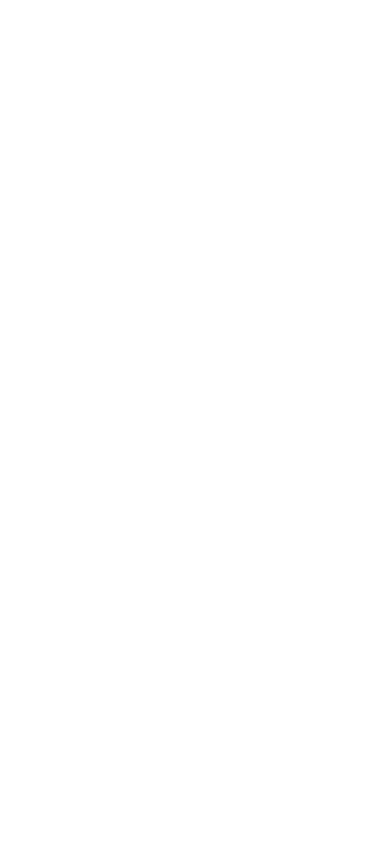
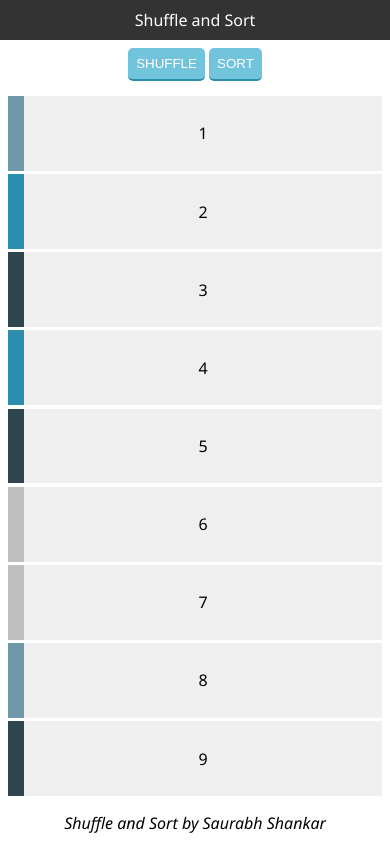
Before and after one commit to sshankar02/oh-suffle-sort, a plain HTML site: page index.html in a window 390 px wide. Drawn offline with Linux system fonts and the light colour scheme.

Commit message:
mobile view

```diff
--- a/app.js
+++ b/app.js
@@ -0,0 +1,27 @@
+// Defining initial state
+initialState = {
+    1: "#6F98A8",
+    2: "#2B8EAD",
+    3: "#2F454E",
+    4: "#2B8EAD",
+    5: "#2F454E",
+    6: "#BFBFBF",
+    7: "#BFBFBF",
+    8: "#6F98A8",
+    9: "#2F454E",
+};
+const initialStateNums = Object.keys(initialState);
+
+const renderCards = (_nums) => {
+    const nums = _nums; // immutability
+    const arrElements = document.querySelectorAll(".card-grid div");
+    nums.forEach((val, index) => {
+      arrElements[index].innerHTML = val;
+      arrElements[index].style.setProperty("--card-color", initialState[val]);
+    });
+};
+
+
+window.onload = function () {
+    renderCards(initialStateNums);
+};
--- a/index.css
+++ b/index.css
@@ -1,7 +1,87 @@
+/* Mobile first */
 html,
 body {
-  padding: 0;
-  margin: 0;
-  height: 100%;
-  width: 100%;
+    padding: 0;
+    margin: 0;
+    height: 100%;
+    width: 100%;
+    font-size: 16px;
+    background-color: #fff;
+    font-family: "Segoe UI", Tahoma, Geneva, Verdana, sans-serif;
 }
+/* container  */
+.container {
+    height: 100%;
+    width: 100%;
+    max-width: 960px;
+    display: grid;
+    grid-template-rows: 2.5rem 3rem auto 2.5rem;
+    margin: 0 auto;
+    user-select: none;
+    -webkit-user-select: none;
+}
+
+/* header styling */
+.header {
+    text-align: center;
+    background-color: #333333;
+    color: #fff;
+    display: grid;
+    justify-content: center;
+    align-items: center;
+}
+
+/* action button styling */
+button {
+    background-color: #72c3dc;
+    color: #fff;
+    padding: 0.5rem;
+    border: none;
+    border-bottom: 2px solid #2b8ead;
+    border-radius: 5px;
+    outline: none;
+    cursor: pointer;
+}
+button:hover {
+    background-color: #2b8ead;
+}
+button:active {
+    background-color: #72c3dc;
+}
+
+/* button controls */
+.action-controls {
+    text-align: center;
+    margin: 0.5rem;
+}
+
+/* credits section */
+.credits {
+    margin: 0.5rem;
+    text-align: center;
+    font-style: italic;
+}
+
+/* grid styling */
+.card-grid {
+    display: grid;
+    grid-template-columns: 1fr;
+    grid-auto-flow: row;
+    gap: 0.2rem;
+    margin: 0.5rem;
+}
+.card-grid div {
+    justify-content: start;
+    align-items: center;
+    display: grid;
+    grid-template-columns: 1rem 1fr;
+    text-align: center;
+    background-color: #efefef;
+}
+.card-grid div:before {
+    height: 100%;
+    width: 100%;
+    display: inline-block;
+    content: "";
+    background-color: var(--card-color);
+}
--- a/index.html
+++ b/index.html
@@ -12,18 +12,28 @@
 <body>
     <div class="container">
         <div class="header">
-
+            <span>Shuffle and Sort</span>
         </div>
         <div class="action-controls">
-
+            <button>SHUFFLE</button>
+            <button>SORT</button>
         </div>
         <div class="card-grid">
-
+            <div class="one"></div>
+            <div class="two"></div>
+            <div class="three"></div>
+            <div class="four"></div>
+            <div class="five"></div>
+            <div class="six"></div>
+            <div class="seven"></div>
+            <div class="eight"></div>
+            <div class="nine"></div>
         </div>
         <span class="credits">
-
+            <span class="credits">Shuffle and Sort by Saurabh Shankar</span>
         </span>
     </div>
+    <script src="./app.js"></script>
 </body>
 
 </html>
```
